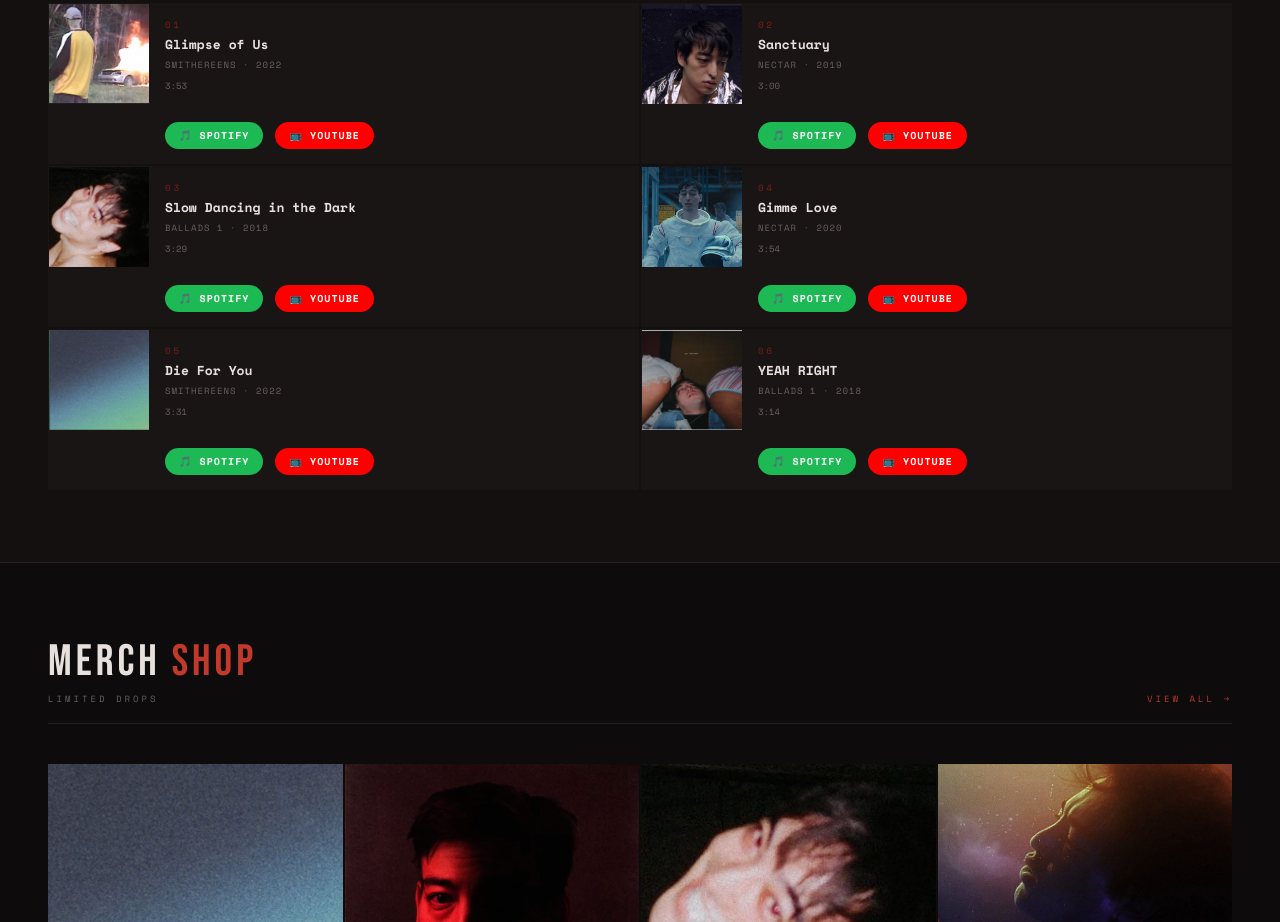
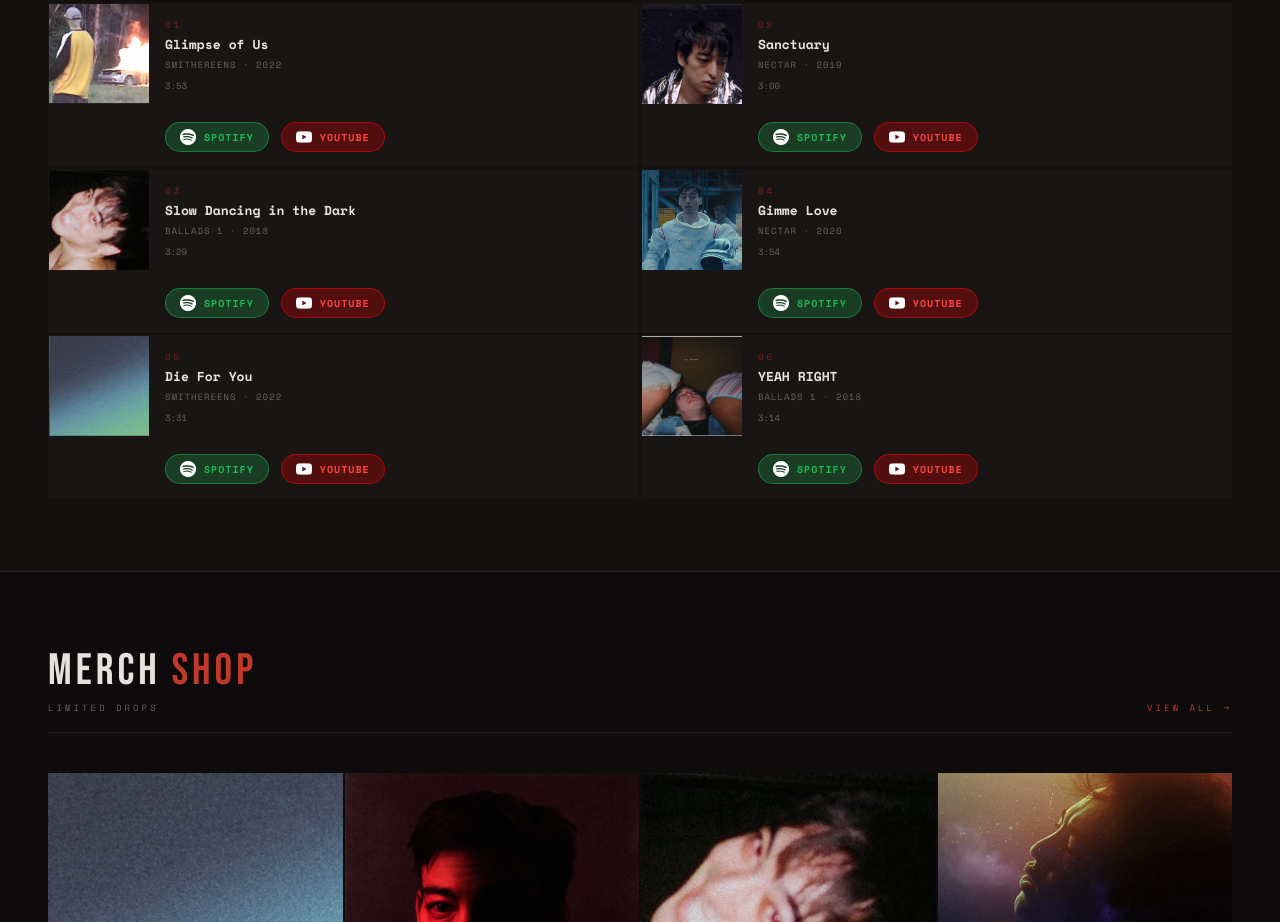
Before and after one commit to kai-lab527/joji-store, a plain HTML site: page index.html in a window 1280 px wide. Shown: the part 919-1841 px from the top of the page. Drawn offline with nearby package versions, Linux system fonts and the light colour scheme.

Commit message:
Force push all latest changes

```diff
--- a/index.html
+++ b/index.html
@@ -28,7 +28,7 @@
       <span class="ct-lbl">Total</span>
       <span class="ct-val" id="cartTotal">$0.00</span>
     </div>
-    <button class="checkout-btn" onclick="toast('Checkout coming soon!')">Checkout</button>
+   <button class="checkout-btn" onclick="checkout()">Checkout</button>
   </div>
 </div>
 
@@ -99,7 +99,7 @@
     </div>
   </div>
   <div class="music-grid" id="musicGrid">
-    <!-- Song 1 -->
+    <!-- Song 1: Glimpse of Us -->
     <div class="song-card" id="sc0">
       <div class="song-thumb"><img src="images/GLIMPSE OF US.png" alt="Glimpse of Us"><div class="song-play-over" id="spo0" onclick="playSong(0)">▶</div></div>
       <div class="song-info">
@@ -109,12 +109,12 @@
         <div class="song-dur">3:53</div>
         <div class="bars"><div class="bar"></div><div class="bar"></div><div class="bar"></div></div>
         <div class="stream-links">
-          <a class="stream-btn spotify" href="#" onclick="event.stopPropagation();openLink('https://open.spotify.com/track/3aBGKDiAAvH2H7HLOyQ4US?si=b40c74fbd4c74bec');return false;">🎵 Spotify</a>
-          <a class="stream-btn youtube" href="#" onclick="event.stopPropagation();openLink('https://youtu.be/FvOpPeKSf_4?si=CwTBK_PFmlboGNeS');return false;">📺 YouTube</a>
+          <a class="stream-btn spotify" href="#" onclick="event.stopPropagation();openLink('https://open.spotify.com/track/3aBGKDiAAvH2H7HLOyQ4US?si=b40c74fbd4c74bec');return false;"><img src="images/spotify.png" alt="Spotify" class="stream-icon"> Spotify</a>
+          <a class="stream-btn youtube" href="#" onclick="event.stopPropagation();openLink('https://youtu.be/FvOpPeKSf_4?si=CwTBK_PFmlboGNeS');return false;"><img src="images/youtube.png" alt="YouTube" class="stream-icon"> YouTube</a>
         </div>
       </div>
     </div>
-    <!-- Song 2 -->
+    <!-- Song 2: Sanctuary -->
     <div class="song-card" id="sc1">
       <div class="song-thumb"><img src="images/SANCTUARY.jpg" alt="Sanctuary"><div class="song-play-over" id="spo1" onclick="playSong(1)">▶</div></div>
       <div class="song-info">
@@ -124,12 +124,12 @@
         <div class="song-dur">3:00</div>
         <div class="bars"><div class="bar"></div><div class="bar"></div><div class="bar"></div></div>
         <div class="stream-links">
-          <a class="stream-btn spotify" href="#" onclick="event.stopPropagation();openLink('https://open.spotify.com/track/4VQH4VluDUOsOuDxccTeyN?si=e41c8af2614941e8');return false;">🎵 Spotify</a>
-          <a class="stream-btn youtube" href="#" onclick="event.stopPropagation();openLink('https://youtu.be/nd1xIiJZwEY?si=sZgN3ChkpUBjm9ak');return false;">📺 YouTube</a>
+          <a class="stream-btn spotify" href="#" onclick="event.stopPropagation();openLink('https://open.spotify.com/track/4VQH4VluDUOsOuDxccTeyN?si=e41c8af2614941e8');return false;"><img src="images/spotify.png" alt="Spotify" class="stream-icon"> Spotify</a>
+          <a class="stream-btn youtube" href="#" onclick="event.stopPropagation();openLink('https://youtu.be/nd1xIiJZwEY?si=sZgN3ChkpUBjm9ak');return false;"><img src="images/youtube.png" alt="YouTube" class="stream-icon"> YouTube</a>
         </div>
       </div>
     </div>
-    <!-- Song 3 -->
+    <!-- Song 3: Slow Dancing in the Dark -->
     <div class="song-card" id="sc2">
       <div class="song-thumb"><img src="images/SLOW DANCING IN THE DARK.jpg" alt="Slow Dancing in the Dark"><div class="song-play-over" id="spo2" onclick="playSong(2)">▶</div></div>
       <div class="song-info">
@@ -139,12 +139,12 @@
         <div class="song-dur">3:29</div>
         <div class="bars"><div class="bar"></div><div class="bar"></div><div class="bar"></div></div>
         <div class="stream-links">
-          <a class="stream-btn spotify" href="#" onclick="event.stopPropagation();openLink('https://open.spotify.com/track/6rY5FAWxCdAGllYEOZMbjW?si=4f019e573c584259');return false;">🎵 Spotify</a>
-          <a class="stream-btn youtube" href="#" onclick="event.stopPropagation();openLink('https://youtu.be/K3Qzzggn--s?si=RfuV6m2J0RDzH5kz');return false;">📺 YouTube</a>
+          <a class="stream-btn spotify" href="#" onclick="event.stopPropagation();openLink('https://open.spotify.com/track/6rY5FAWxCdAGllYEOZMbjW?si=4f019e573c584259');return false;"><img src="images/spotify.png" alt="Spotify" class="stream-icon"> Spotify</a>
+          <a class="stream-btn youtube" href="#" onclick="event.stopPropagation();openLink('https://youtu.be/K3Qzzggn--s?si=RfuV6m2J0RDzH5kz');return false;"><img src="images/youtube.png" alt="YouTube" class="stream-icon"> YouTube</a>
         </div>
       </div>
     </div>
-    <!-- Song 4 -->
+    <!-- Song 4: Gimme Love -->
     <div class="song-card" id="sc3">
       <div class="song-thumb"><img src="images/GIMME LOVE.jpg" alt="Gimme Love"><div class="song-play-over" id="spo3" onclick="playSong(3)">▶</div></div>
       <div class="song-info">
@@ -154,12 +154,12 @@
         <div class="song-dur">3:54</div>
         <div class="bars"><div class="bar"></div><div class="bar"></div><div class="bar"></div></div>
         <div class="stream-links">
-          <a class="stream-btn spotify" href="#" onclick="event.stopPropagation();openLink('https://open.spotify.com/track/0eF8TYM3rYzdS26URcs4U6?si=d2d04fe789ce4e7c');return false;">🎵 Spotify</a>
-          <a class="stream-btn youtube" href="#" onclick="event.stopPropagation();openLink('https://youtu.be/jPan651rVMs?si=b-cNqE09Xukk5Ezs');return false;">📺 YouTube</a>
+          <a class="stream-btn spotify" href="#" onclick="event.stopPropagation();openLink('https://open.spotify.com/track/0eF8TYM3rYzdS26URcs4U6?si=d2d04fe789ce4e7c');return false;"><img src="images/spotify.png" alt="Spotify" class="stream-icon"> Spotify</a>
+          <a class="stream-btn youtube" href="#" onclick="event.stopPropagation();openLink('https://youtu.be/jPan651rVMs?si=b-cNqE09Xukk5Ezs');return false;"><img src="images/youtube.png" alt="YouTube" class="stream-icon"> YouTube</a>
         </div>
       </div>
     </div>
-    <!-- Song 5 -->
+    <!-- Song 5: Die For You -->
     <div class="song-card" id="sc4">
       <div class="song-thumb"><img src="images/DIE FOR YOU.png" alt="Die For You"><div class="song-play-over" id="spo4" onclick="playSong(4)">▶</div></div>
       <div class="song-info">
@@ -169,12 +169,12 @@
         <div class="song-dur">3:31</div>
         <div class="bars"><div class="bar"></div><div class="bar"></div><div class="bar"></div></div>
         <div class="stream-links">
-          <a class="stream-btn spotify" href="#" onclick="event.stopPropagation();openLink('https://open.spotify.com/track/00WLowvlN5cjkYpQV6pjo4?si=e4e469a3c9554a07');return false;">🎵 Spotify</a>
-          <a class="stream-btn youtube" href="#" onclick="event.stopPropagation();openLink('https://youtu.be/d4EcEtgIB_g?si=VYvA8rBPfItloJnk');return false;">📺 YouTube</a>
+          <a class="stream-btn spotify" href="#" onclick="event.stopPropagation();openLink('https://open.spotify.com/track/00WLowvlN5cjkYpQV6pjo4?si=e4e469a3c9554a07');return false;"><img src="images/spotify.png" alt="Spotify" class="stream-icon"> Spotify</a>
+          <a class="stream-btn youtube" href="#" onclick="event.stopPropagation();openLink('https://youtu.be/d4EcEtgIB_g?si=VYvA8rBPfItloJnk');return false;"><img src="images/youtube.png" alt="YouTube" class="stream-icon"> YouTube</a>
         </div>
       </div>
     </div>
-    <!-- Song 6 -->
+    <!-- Song 6: YEAH RIGHT -->
     <div class="song-card" id="sc5">
       <div class="song-thumb"><img src="images/YEAH RIGHT.png" alt="Yeah Right"><div class="song-play-over" id="spo5" onclick="playSong(5)">▶</div></div>
       <div class="song-info">
@@ -184,8 +184,8 @@
         <div class="song-dur">3:14</div>
         <div class="bars"><div class="bar"></div><div class="bar"></div><div class="bar"></div></div>
         <div class="stream-links">
-          <a class="stream-btn spotify" href="#" onclick="event.stopPropagation();openLink('https://open.spotify.com/track/52ooD6LHuXFubM6d1CDD93?si=024b634ef0dc4f63');return false;">🎵 Spotify</a>
-          <a class="stream-btn youtube" href="#" onclick="event.stopPropagation();openLink('https://youtu.be/tG7wLK4aAOE?si=dFywgTrAG7DHa_eM');return false;">📺 YouTube</a>
+          <a class="stream-btn spotify" href="#" onclick="event.stopPropagation();openLink('https://open.spotify.com/track/52ooD6LHuXFubM6d1CDD93?si=024b634ef0dc4f63');return false;"><img src="images/spotify.png" alt="Spotify" class="stream-icon"> Spotify</a>
+          <a class="stream-btn youtube" href="#" onclick="event.stopPropagation();openLink('https://youtu.be/tG7wLK4aAOE?si=dFywgTrAG7DHa_eM');return false;"><img src="images/youtube.png" alt="YouTube" class="stream-icon"> YouTube</a>
         </div>
       </div>
     </div>
--- a/style.css
+++ b/style.css
@@ -333,16 +333,20 @@ footer p { font-size:9px;color:var(--muted);letter-spacing:2px; }
     align-items: center;
     justify-content: center;
     transform: scale(0);
-    transition: transform .3s cubic-bezier(.68,-.55,.27,1.55);
+    transition: transform 0.2s cubic-bezier(0.68, -0.55, 0.27, 1.55);
     letter-spacing: 0;
     font-weight: bold;
     z-index: 10;
 }
 
+.cart-badge.on {
+    transform: scale(1);
+}
+
+/* For the nav cart button */
 .nav-btn {
     position: relative;
 }
-
 .cart-badge.on {
     transform: scale(1);
 }
@@ -474,3 +478,55 @@ footer p { font-size:9px;color:var(--muted);letter-spacing:2px; }
   background: #cc0000;
   transform: scale(1.02);
 }
+
+.stream-links {
+  display: flex;
+  gap: 12px;
+  margin-top: 10px;
+}
+
+.stream-btn {
+  font-size: 10px;
+  letter-spacing: 1px;
+  text-decoration: none;
+  cursor: pointer;
+  transition: all 0.3s ease;
+  padding: 6px 14px;
+  border-radius: 25px;
+  display: inline-flex;
+  align-items: center;
+  gap: 8px;
+  font-weight: 600;
+  backdrop-filter: blur(10px);
+  border: 1px solid rgba(255, 255, 255, 0.2);
+}
+
+.stream-icon {
+  width: 16px;
+  height: 16px;
+  object-fit: contain;
+}
+
+.stream-btn.spotify {
+  background: rgba(29, 185, 84, 0.25);
+  color: #1DB954;
+  border-color: rgba(29, 185, 84, 0.5);
+}
+
+.stream-btn.spotify:hover {
+  background: rgba(29, 185, 84, 0.45);
+  transform: scale(1.02);
+  border-color: rgba(29, 185, 84, 0.8);
+}
+
+.stream-btn.youtube {
+  background: rgba(255, 0, 0, 0.25);
+  color: #FF4444;
+  border-color: rgba(255, 0, 0, 0.5);
+}
+
+.stream-btn.youtube:hover {
+  background: rgba(255, 0, 0, 0.45);
+  transform: scale(1.02);
+  border-color: rgba(255, 0, 0, 0.8);
+}
```
Also changed, not shown: images/spotify.png (added), images/youtube.png (added).
